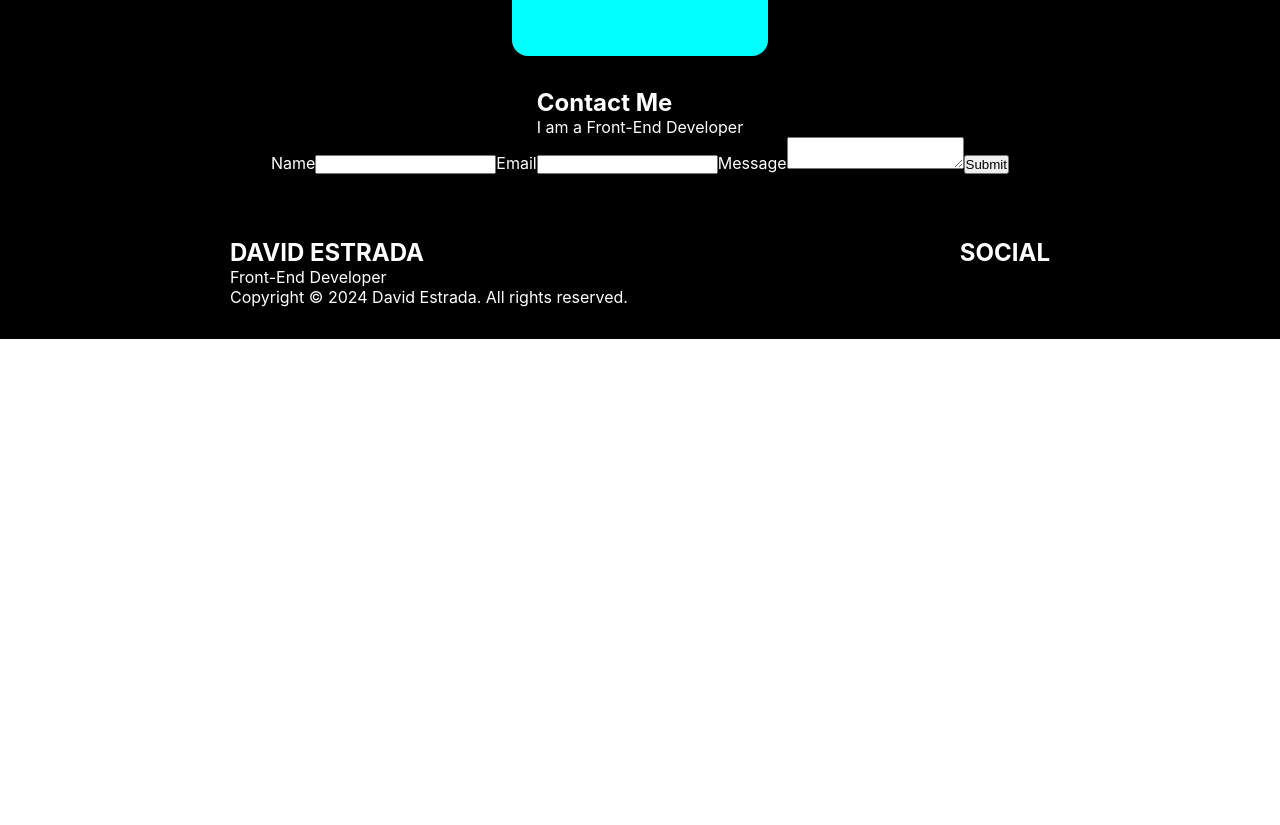
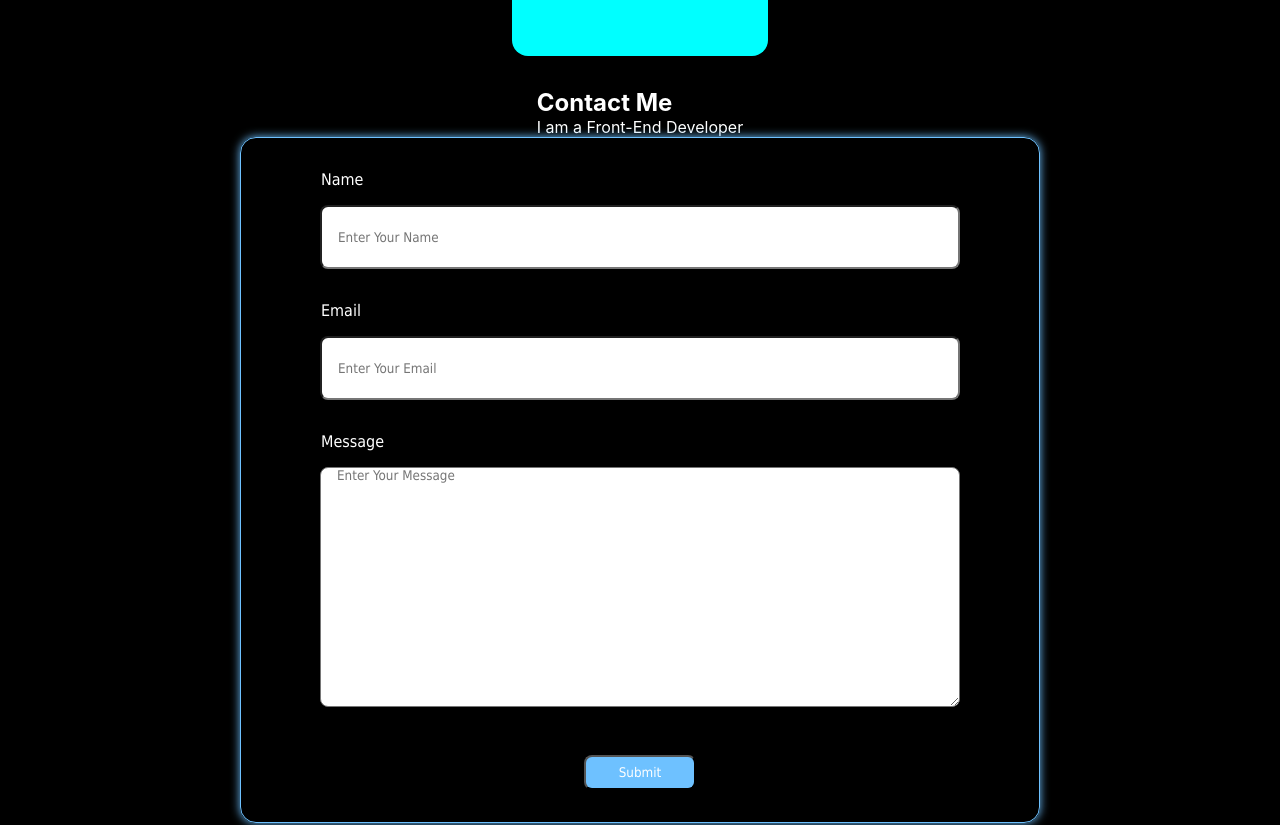
Before and after one commit to destrada7/front-end-portfolio, a React (Create React App) app: page / in a window 1280 px wide. Shown: the part 1540-2365 px from the top of the page. Before the commit the page ends 1879 px from the top, so only its background shows below. Built offline with nearby package versions, Linux system fonts and the light colour scheme.

Commit message:
Added some style to the form. Needs to be improved

```diff
--- a/src/components/ContactForm.js
+++ b/src/components/ContactForm.js
@@ -13,27 +13,42 @@ const ContactForm = ({ onFormSubmit }) => {
     return(
         <form onSubmit={handleSubmit(onSubmit)}>
             <div className="contact-form">
+                <div className="input_container">
                     <label htmlFor="name">Name</label>
                     <input
                         type="text"
+                        className="form-input"
                         id="name"
+                        placeholder="Enter Your Name"
                         {...register("name", { required: true })}
                     />
                     {errors.name && <p className="error">Name is required</p>}
+                </div>
+
+                <div className="input_container">
                     <label htmlFor="email">Email</label>
                     <input
                         type="email"
+                        className="form-input"
                         id="email"
+                        placeholder="Enter Your Email"
                         {...register("email", { required: true })}
                     />
                     {errors.email && <p className="error">Email is required</p>}
+                </div>
+
+                <div className="input_container">
                     <label htmlFor="message">Message</label>
                     <textarea
+                        className="textarea"
                         id="message"
+                        placeholder="Enter Your Message"
                         {...register("message", { required: true })}
                     />
                     {errors.message && <p className="error">Message is required</p>}
-                <button type="submit">Submit</button>
+                </div>
+
+                <button type="submit" className="form-button" aria-label="Contact Submit Button">Submit</button>
             </div>
         </form>
     );
--- a/src/styles/ContactForm.css
+++ b/src/styles/ContactForm.css
@@ -0,0 +1,60 @@
+.contact-form {
+    display: flex;
+    flex-direction: column;
+    gap:2rem;
+    width: 50rem;
+    height: auto;
+    padding: 2rem;
+    background-color: transparent;
+    border: 1px solid #6EC1FF;
+    box-shadow: 0px 0px 10px #6EC1FF;
+    color: white;
+    font-family: Tahoma, sans-serif;
+    border-radius: 1rem;
+}
+
+.input_container {
+    display: flex;
+    flex-direction: column;
+}
+
+.input_container label {
+    margin-left: 3rem;
+    margin-bottom: 1rem;
+}
+
+.form-input {
+    width: 40rem;
+    height: 4rem;
+    margin: 0 auto;
+    padding-left: 1rem;
+    border-radius: .5rem;
+}
+
+.textarea {
+    width: 40rem;
+    height: 15rem;
+    margin: 0 auto;
+    padding-left: 1rem;
+    border-radius: .5rem;
+}
+
+.form-input::placeholder, .textarea::placeholder {
+    font-family: Tahoma, sans-serif; /* Ensure placeholder uses the same font */
+}
+
+.form-button {
+    display: flex;
+    justify-content: center;
+    align-items: center;
+    width: 7rem;
+    margin-top: 1rem;
+    margin-left: auto;
+    margin-right: auto;
+    height: auto;
+    padding: 0.5rem;
+    font-family: Tahoma, sans-serif;
+    background-color: #6EC1FF;
+    color: white;
+    border-radius: 0.5rem;
+}
```
Also changed, not shown: src/components/ContactSection.js (line endings or trailing spaces), 1 other file (tests, documents, lock files or other folders). Lines whose indentation alone changed are shown as unchanged.
